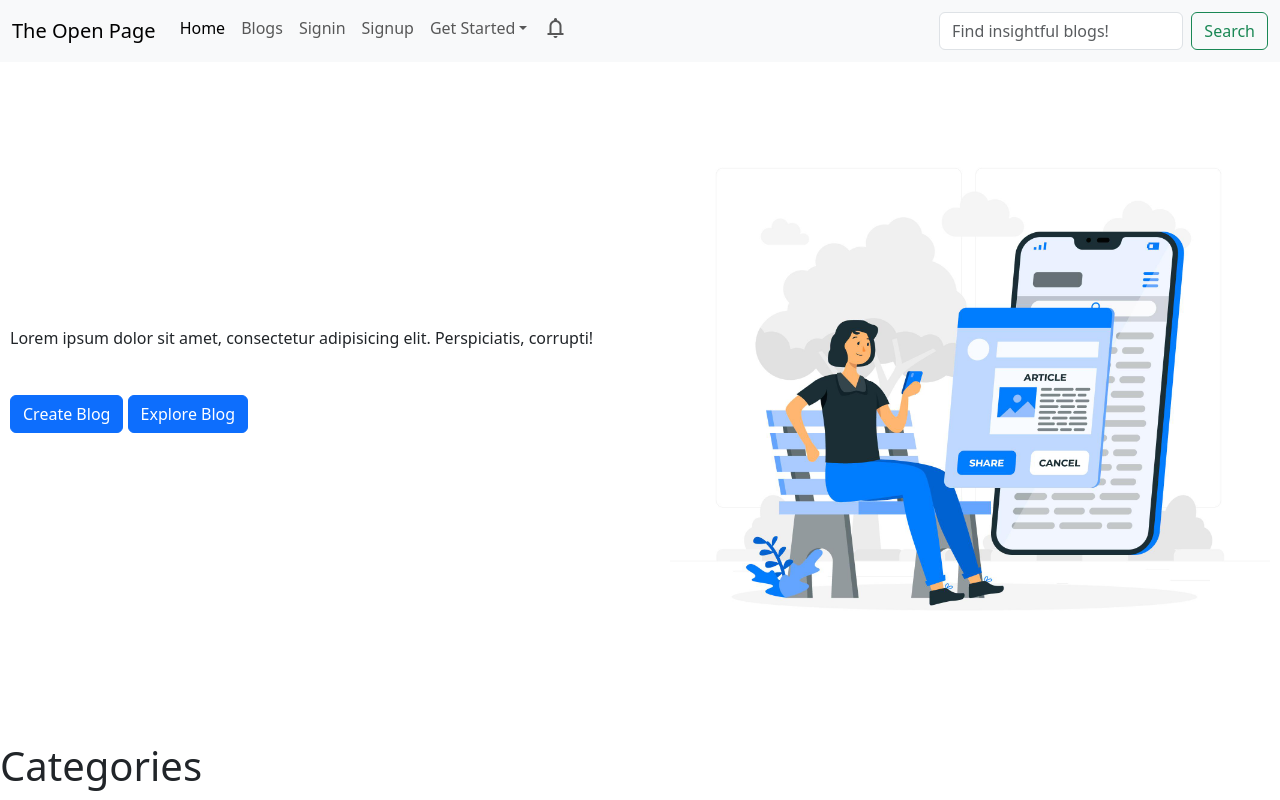
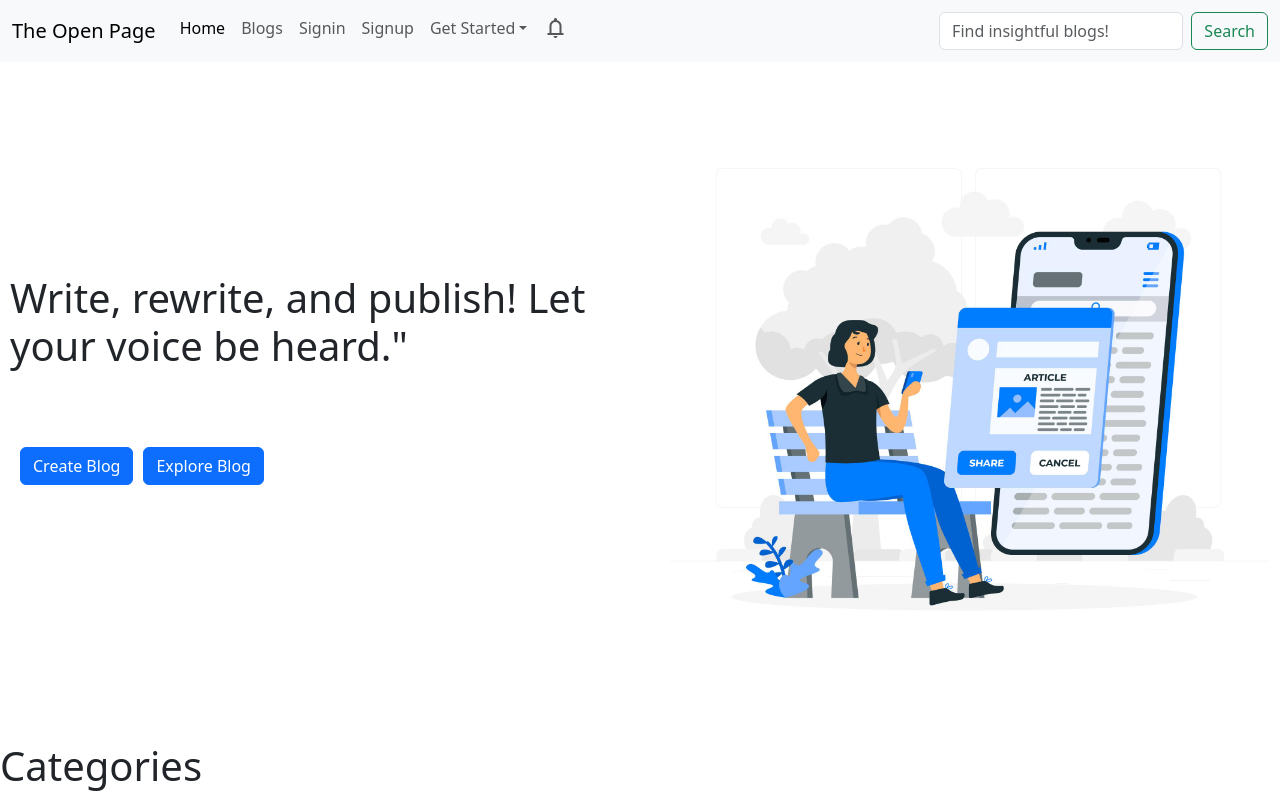
Before and after one commit to mohit-soni2003/Blog-website, a React (Vite) app in the folder frontend/blog-website/: page / in a window 1280 px wide. Shown: the top 800 px of the page. Built offline with nearby package versions, Linux system fonts and the light colour scheme; the HTML template or start-up script is replaced by a standard one.

Commit message:
few changes

```diff
--- a/frontend/blog-website/src/components/HomeC1.css
+++ b/frontend/blog-website/src/components/HomeC1.css
@@ -10,6 +10,10 @@
 .slogan-part1{
     width: 50%;
    }
+
+   .slogan-part1 h1{
+    width: 100%;
+   }
 .slogan-part2{
     width: 400x;
     height: 600px;
@@ -20,5 +24,5 @@
     height: 100%;
 }
 .Create-blog{
-    margin: 45px 0px;
+    margin: 45px 10px;
 }
--- a/frontend/blog-website/src/components/HomeC1.jsx
+++ b/frontend/blog-website/src/components/HomeC1.jsx
@@ -1,18 +1,47 @@
-import "./HomeC1.css"
-import mainpage from "../img/mainpage1.jpg"
+import React, { useState, useEffect } from 'react';
+import './HomeC1.css';
+import mainpage from '../img/mainpage1.jpg';
 import 'bootstrap/dist/css/bootstrap.min.css';
 import Button from 'react-bootstrap/Button';
+
 function HomeC1() {
-    return (
-        <>
-            <div className="home-container">
+  const [typedText, setTypedText] = useState(''); // Manage typed text state
 
-                <div className="slogan-part1">Lorem ipsum dolor sit amet, consectetur adipisicing elit. Perspiciatis, corrupti! <br /><Button variant="primary" className="Create-blog">Create Blog</Button> <Button variant="primary" className="Explore-blog">Explore Blog</Button></div>
+  useEffect(() => {
+    const text = "Write, rewrite, and publish! Let your voice be heard.";
+    const speed = 100;
 
-                <div className="slogan-part2"><img src={mainpage} alt="" /></div>
-            </div>
-        </>
-    )
+    let i = 0;
+    const typeWriter = () => {
+      if (i < text.length) {
+        setTypedText(typedText + text.charAt(i));
+        i++;
+        setTimeout(typeWriter, speed);
+      }
+    };
+
+
+  }, []);
+
+  return (
+    <>
+      <div className="home-container">
+        <div className="slogan-part1">
+          <h1 className="slogan">Write, rewrite, and publish! Let your voice be heard."</h1>
+          <br />
+          <Button variant="primary" className="Create-blog">
+            Create Blog
+          </Button>
+          <Button variant="primary" className="Explore-blog">
+            Explore Blog
+          </Button>
+        </div>
+        <div className="slogan-part2">
+          <img src={mainpage} alt="" />
+        </div>
+      </div>
+    </>
+  );
 }
 
 export default HomeC1;
```
